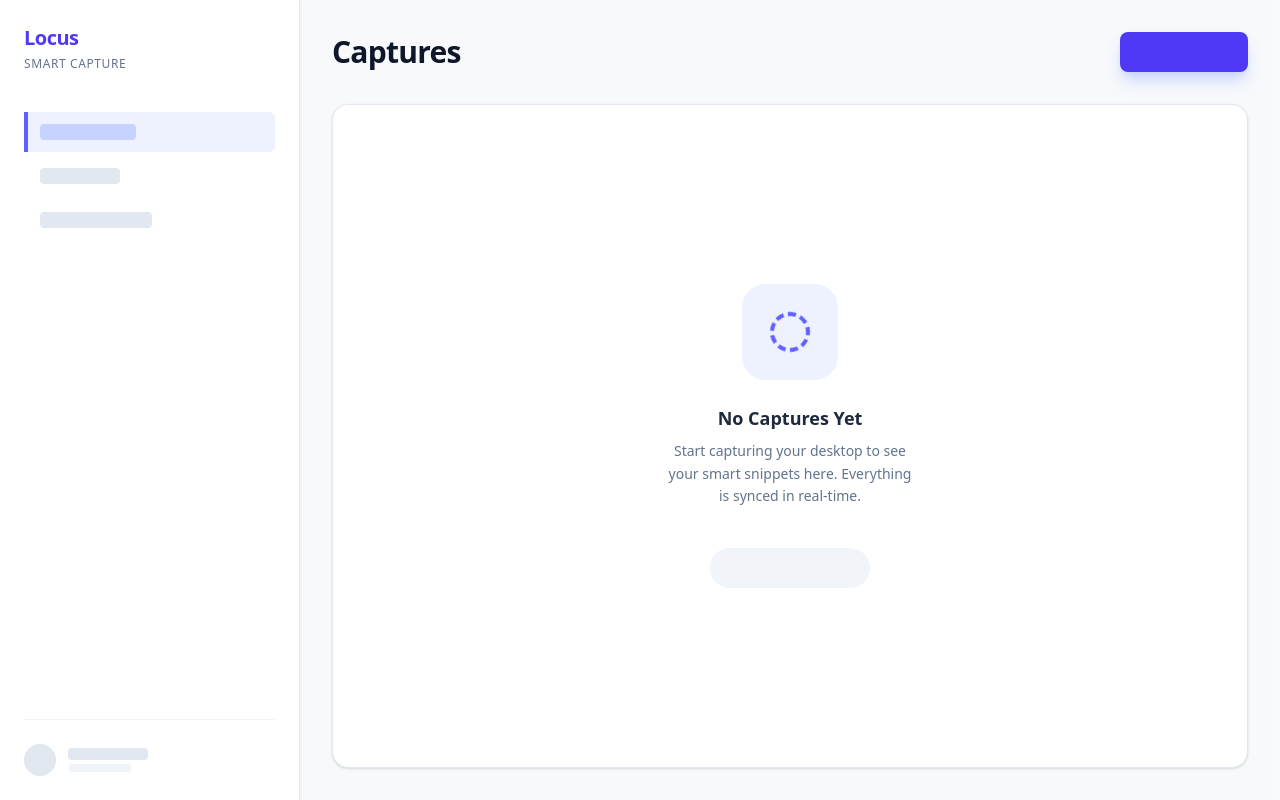
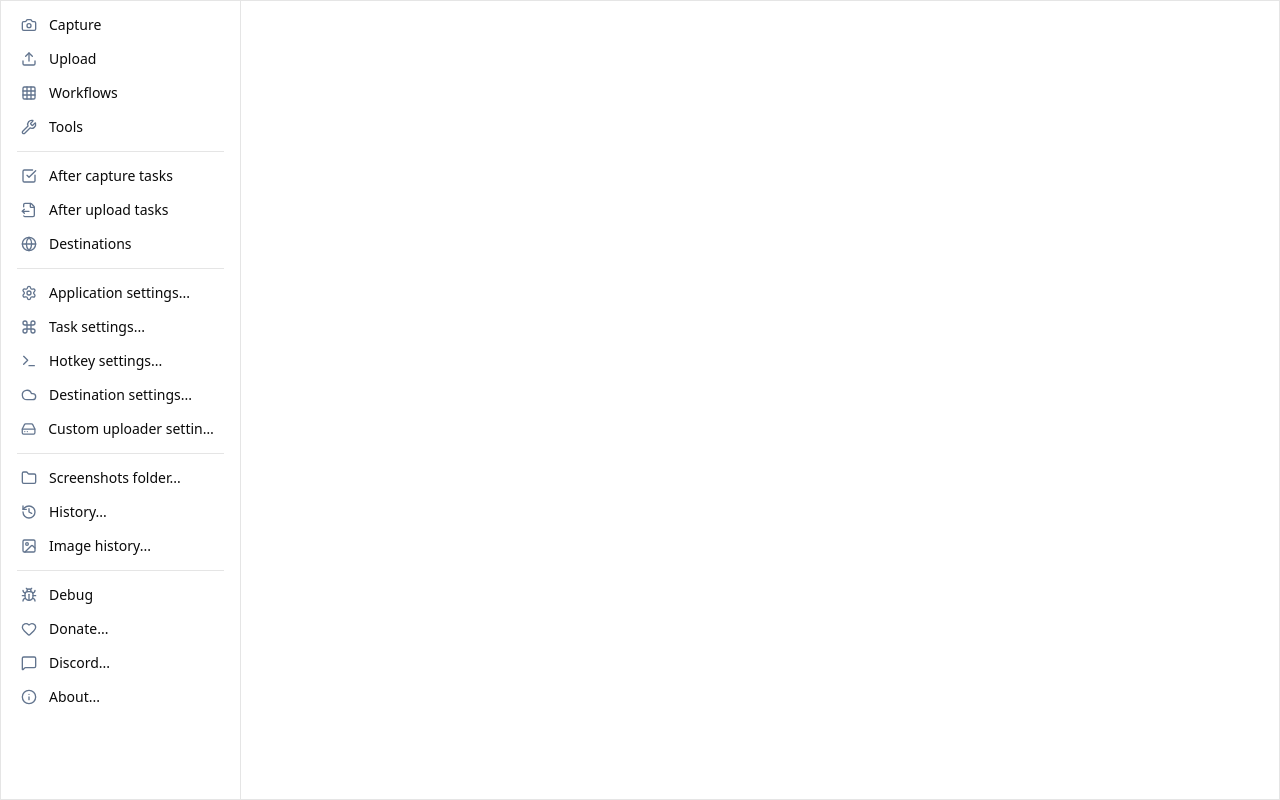
Before and after one commit to lwshakib/locus-smart-capture, a React (Vite) app in the folder apps/desktop/: page / in a window 1280 px wide. Built offline with nearby package versions, Linux system fonts and the light colour scheme.

Commit message:
feat: initialize desktop application with Electron main process and React sidebar UI

```diff
--- a/apps/desktop/electron/main.ts
+++ b/apps/desktop/electron/main.ts
@@ -1,9 +1,9 @@
 import { app, BrowserWindow, Menu, Tray, nativeImage } from 'electron'
-import { createRequire } from 'node:module'
+
 import { fileURLToPath } from 'node:url'
 import path from 'node:path'
 
-const require = createRequire(import.meta.url)
+
 const __dirname = path.dirname(fileURLToPath(import.meta.url))
 
 // The built directory structure
--- a/apps/desktop/package.json
+++ b/apps/desktop/package.json
@@ -11,6 +11,8 @@
   },
   "dependencies": {
     "@tailwindcss/vite": "^4.2.2",
+    "@workspace/ui": "workspace:*",
+    "lucide-react": "^1.8.0",
     "react": "^18.2.0",
     "react-dom": "^18.2.0",
     "tailwindcss": "^4.1.18"
--- a/apps/desktop/src/App.tsx
+++ b/apps/desktop/src/App.tsx
@@ -1,69 +1,98 @@
-import { useState } from 'react'
-import reactLogo from './assets/react.svg'
-import viteLogo from '/electron-vite.animate.svg'
+import { useEffect } from 'react'
+import {
+  LucideIcon,
+  Camera,
+  Upload,
+  Grid3X3,
+  Wrench,
+  CheckSquare,
+  FileOutput,
+  Globe,
+  Settings,
+  Command,
+  Terminal,
+  Cloud,
+  HardDrive,
+  Folder,
+  History as HistoryIcon,
+  Image as ImageIcon,
+  Bug,
+  Heart,
+  MessageSquare,
+  Info
+} from 'lucide-react'
 
+function NavItem({ icon: Icon, label }: { icon: LucideIcon, label: string }) {
+  return (
+    <button className="flex items-center gap-3 w-full px-3 py-1.5 text-sm font-medium rounded-md hover:bg-sidebar-accent hover:text-sidebar-accent-foreground transition-colors group">
+      <Icon className="w-4 h-4 text-slate-500 group-hover:text-indigo-500 dark:group-hover:text-indigo-400" />
+      <span className="truncate">{label}</span>
+    </button>
+  )
+}
+
+function Separator() {
+  return <div className="h-px bg-border my-2 mx-2" />
+}
 
 function App() {
+  useEffect(() => {
+    // Sync with system theme
+    const darkQuery = window.matchMedia('(prefers-color-scheme: dark)')
+    const updateTheme = (e: MediaQueryListEvent | MediaQueryList) => {
+      if (e.matches) {
+        document.documentElement.classList.add('dark')
+      } else {
+        document.documentElement.classList.remove('dark')
+      }
+    }
+
+    updateTheme(darkQuery)
+    darkQuery.addEventListener('change', updateTheme)
+    return () => darkQuery.removeEventListener('change', updateTheme)
+  }, [])
+
   return (
-    <main className="flex h-screen w-full bg-slate-50 text-slate-900 dark:bg-slate-950 dark:text-slate-50 overflow-hidden select-none font-sans">
+    <main className="flex h-screen w-full bg-background text-foreground overflow-hidden select-none font-sans border border-border">
       {/* Left Pane (Narrower) */}
-      <aside className="w-[300px] border-r border-slate-200 dark:border-slate-800 bg-white dark:bg-slate-900 flex flex-col p-6 shadow-sm z-10 transition-all duration-300">
-        <div className="mb-10">
-          <h2 className="text-xl font-bold tracking-tight text-indigo-600 dark:text-indigo-400">Locus</h2>
-          <p className="text-xs text-slate-500 font-medium uppercase tracking-wider mt-1">Smart Capture</p>
-        </div>
+      <aside className="w-[240px] border-r border-border bg-background flex flex-col p-2 overflow-y-auto no-scrollbar transition-all duration-300">
+        <div className="space-y-0.5">
+          <NavItem icon={Camera} label="Capture" />
+          <NavItem icon={Upload} label="Upload" />
+          <NavItem icon={Grid3X3} label="Workflows" />
+          <NavItem icon={Wrench} label="Tools" />
 
-        <nav className="flex-1 space-y-4">
-          <div className="space-y-1">
-            <div className="h-10 w-full bg-indigo-50 dark:bg-indigo-950/30 border-l-4 border-indigo-500 rounded-r-md flex items-center px-3">
-              <div className="h-4 w-24 bg-indigo-200 dark:bg-indigo-800 rounded" />
-            </div>
-            <div className="h-10 w-full hover:bg-slate-100 dark:hover:bg-slate-800 rounded-md flex items-center px-4 transition-colors">
-              <div className="h-4 w-20 bg-slate-200 dark:bg-slate-700 rounded" />
-            </div>
-            <div className="h-10 w-full hover:bg-slate-100 dark:hover:bg-slate-800 rounded-md flex items-center px-4 transition-colors">
-              <div className="h-4 w-28 bg-slate-200 dark:bg-slate-700 rounded" />
-            </div>
-          </div>
-        </nav>
+          <Separator />
 
-        <div className="pt-6 border-t border-slate-100 dark:border-slate-800">
-          <div className="flex items-center gap-3">
-            <div className="h-8 w-8 rounded-full bg-slate-200 dark:bg-slate-700" />
-            <div className="flex-1">
-               <div className="h-3 w-20 bg-slate-200 dark:bg-slate-700 rounded mb-1" />
-               <div className="h-2 w-16 bg-slate-100 dark:bg-slate-800 rounded " />
-            </div>
-          </div>
+          <NavItem icon={CheckSquare} label="After capture tasks" />
+          <NavItem icon={FileOutput} label="After upload tasks" />
+          <NavItem icon={Globe} label="Destinations" />
+
+          <Separator />
+
+          <NavItem icon={Settings} label="Application settings..." />
+          <NavItem icon={Command} label="Task settings..." />
+          <NavItem icon={Terminal} label="Hotkey settings..." />
+          <NavItem icon={Cloud} label="Destination settings..." />
+          <NavItem icon={HardDrive} label="Custom uploader settings..." />
+
+          <Separator />
+
+          <NavItem icon={Folder} label="Screenshots folder..." />
+          <NavItem icon={HistoryIcon} label="History..." />
+          <NavItem icon={ImageIcon} label="Image history..." />
+
+          <Separator />
+
+          <NavItem icon={Bug} label="Debug" />
+          <NavItem icon={Heart} label="Donate..." />
+          <NavItem icon={MessageSquare} label="Discord..." />
+          <NavItem icon={Info} label="About..." />
         </div>
       </aside>
 
       {/* Right Pane (Wider) */}
-      <section className="flex-1 flex flex-col p-8 bg-slate-50/50 dark:bg-slate-950/50">
-        <header className="flex items-center justify-between mb-8">
-          <h1 className="text-3xl font-bold tracking-tight">Captures</h1>
-          <div className="flex gap-2">
-             <div className="h-10 w-32 bg-indigo-600 rounded-lg shadow-lg shadow-indigo-200 dark:shadow-none" />
-          </div>
-        </header>
-
-        <div className="flex-1 bg-white dark:bg-slate-900 border border-slate-200 dark:border-slate-800 rounded-2xl shadow-sm flex flex-col items-center justify-center p-12 text-center">
-          <div className="w-64 space-y-6">
-            <div className="h-24 w-24 bg-indigo-50 dark:bg-indigo-950/30 rounded-3xl mx-auto flex items-center justify-center">
-               <div className="h-10 w-10 border-4 border-indigo-500 border-dashed rounded-full animate-[spin_5s_linear_infinite]" />
-            </div>
-            <div>
-              <h3 className="text-lg font-semibold text-slate-800 dark:text-slate-200">No Captures Yet</h3>
-              <p className="text-slate-500 dark:text-slate-400 text-sm mt-2 leading-relaxed">
-                Start capturing your desktop to see your smart snippets here. Everything is synced in real-time.
-              </p>
-            </div>
-            <div className="pt-4">
-               <div className="h-10 w-40 bg-slate-100 dark:bg-slate-800 rounded-full mx-auto" />
-            </div>
-          </div>
-        </div>
-      </section>
+      <section className="flex-1 bg-background flex flex-col" />
     </main>
   )
 }
--- a/apps/desktop/src/index.css
+++ b/apps/desktop/src/index.css
@@ -1 +1 @@
-@import "tailwindcss";
+@import "@workspace/ui/globals.css";
```
Also changed, not shown: 2 other files (tests, documents, lock files or other folders).
